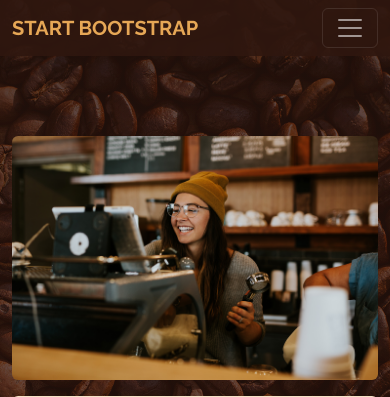
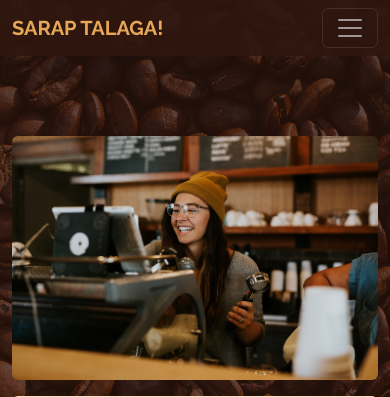
Before and after one commit to JedDizon/sarap-restaurant-CI-project4, a Django app: page / in a window 390 px wide. Shown: the top 397 px of the page. Run offline with Django 4.2, Linux system fonts and the light colour scheme; data that the repository does not hold is empty; some libraries are stand-ins or nearby versions.

Commit message:
Update title when screen size is different

```diff
--- a/templates/base.html
+++ b/templates/base.html
@@ -66,7 +66,7 @@
         <!-- Navigation-->
         <nav class="navbar navbar-expand-lg navbar-dark py-lg-4" id="mainNav">
             <div class="container">
-                <a class="navbar-brand text-uppercase fw-bold d-lg-none" href="{% url 'home' %}">Start Bootstrap</a>
+                <a class="navbar-brand text-uppercase fw-bold d-lg-none" href="{% url 'home' %}">Sarap Talaga!</a>
                 <button class="navbar-toggler" type="button" data-bs-toggle="collapse" data-bs-target="#navbarSupportedContent" aria-controls="navbarSupportedContent" aria-expanded="false" aria-label="Toggle navigation"><span class="navbar-toggler-icon"></span></button>
                 <div class="collapse navbar-collapse" id="navbarSupportedContent">
                     <ul class="navbar-nav mx-auto">
```
